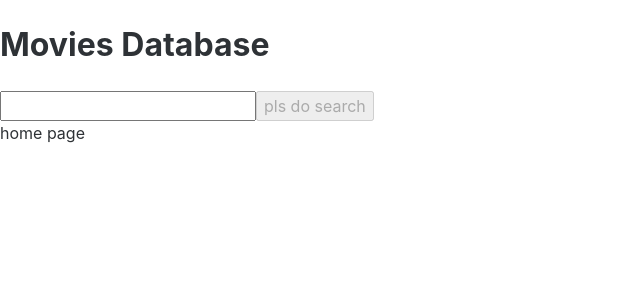
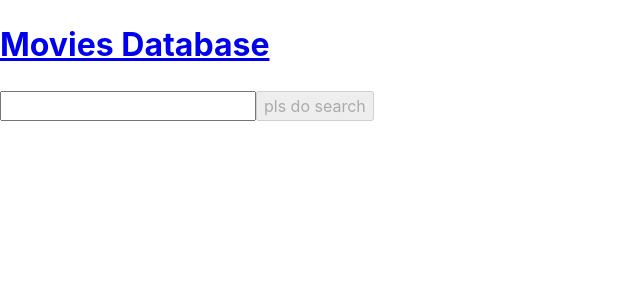
Before and after one commit to mibsbalsante/movies-db, a React (Vite) app: page / in a window 1280 px wide. Shown: the top 300 px of the page, without its empty margins (0-640 px from the left). Built offline with nearby package versions, Linux system fonts and the light colour scheme; no server answers.

Commit message:
feat(routing): define an page for / and add a redirect at header for it

```diff
--- a/index.html
+++ b/index.html
@@ -4,7 +4,7 @@
     <meta charset="UTF-8" />
     <link rel="icon" type="image/svg+xml" href="/vite.svg" />
     <meta name="viewport" content="width=device-width, initial-scale=1.0" />
-    <title>Vite + React</title>
+    <title>Movies Database</title>
   </head>
   <body>
     <div id="root"></div>
--- a/src/App.jsx
+++ b/src/App.jsx
@@ -1,10 +1,13 @@
 import { Outlet } from "react-router-dom"
+
+import Header from "@cmp/Header"
 
 import styles from "./App.module.scss"
 
 function App() {
   return (
     <div className={styles.app}>
+      <Header />
       <Outlet />
     </div>
   )
--- a/src/components/Header/index.jsx
+++ b/src/components/Header/index.jsx
@@ -1,9 +1,12 @@
+import { NavLink } from "react-router-dom"
+
 import Search from "@cmp/Search"
 
 const Header = () => (
   <header>
-    <h1>Movies Database</h1>
-
+    <NavLink to="/">
+      <h1>Movies Database</h1>
+    </NavLink>
     <Search />
   </header>
 )
--- a/src/main.jsx
+++ b/src/main.jsx
@@ -12,9 +12,7 @@ import "./index.css"
 ReactDOM.createRoot(document.getElementById("root")).render(
   <React.StrictMode>
     <Provider store={store}>
-      <RouterProvider router={router}>
-        <App />
-      </RouterProvider>
+      <RouterProvider router={router} />
     </Provider>
   </React.StrictMode>
 )
--- a/src/pages/Home/index.jsx
+++ b/src/pages/Home/index.jsx
@@ -1,15 +1,5 @@
-import { Outlet } from "react-router-dom"
-
-import Header from "@cmp/Header"
-
 const Home = () => {
-  return (
-    <div>
-      <Header />
-      home page
-      <Outlet />
-    </div>
-  )
+  return <div>home page</div>
 }
 
 export default Home
```
Also changed, not shown: src/router.jsx (+6 -1 lines).
